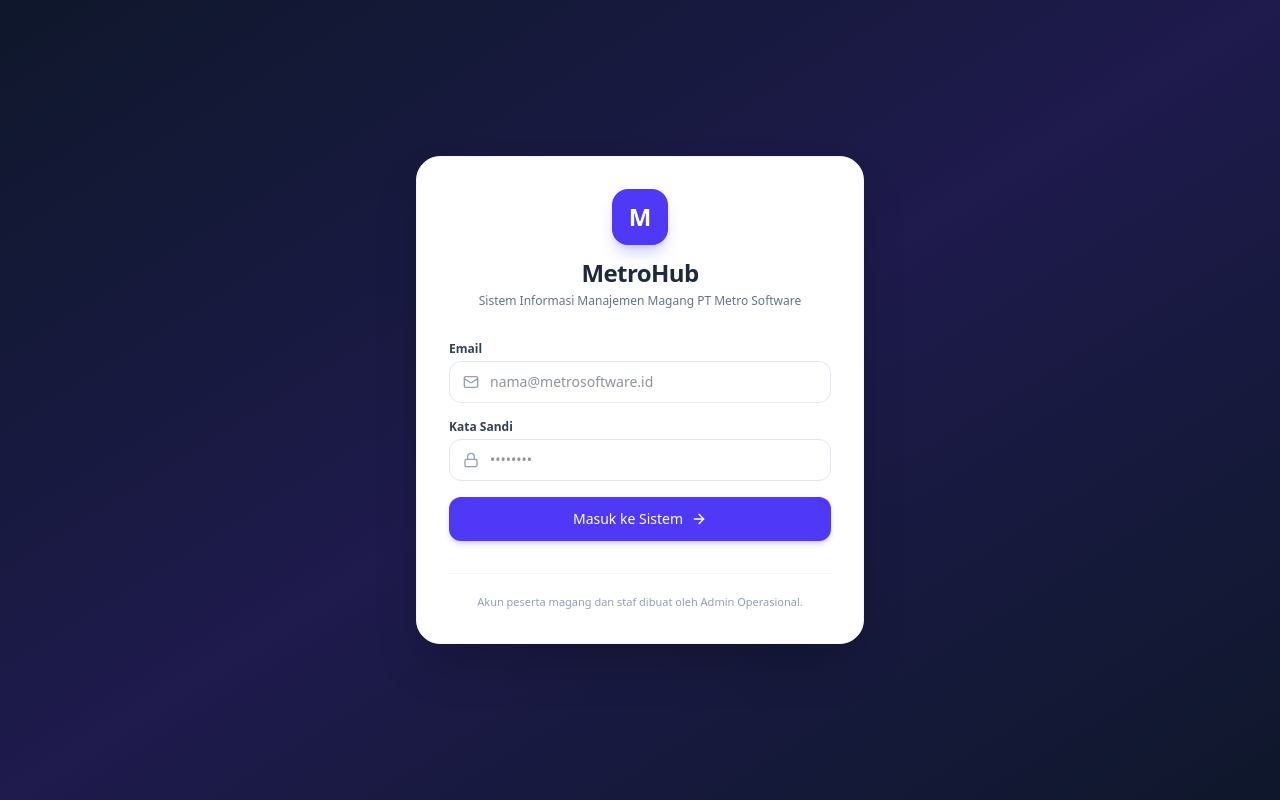
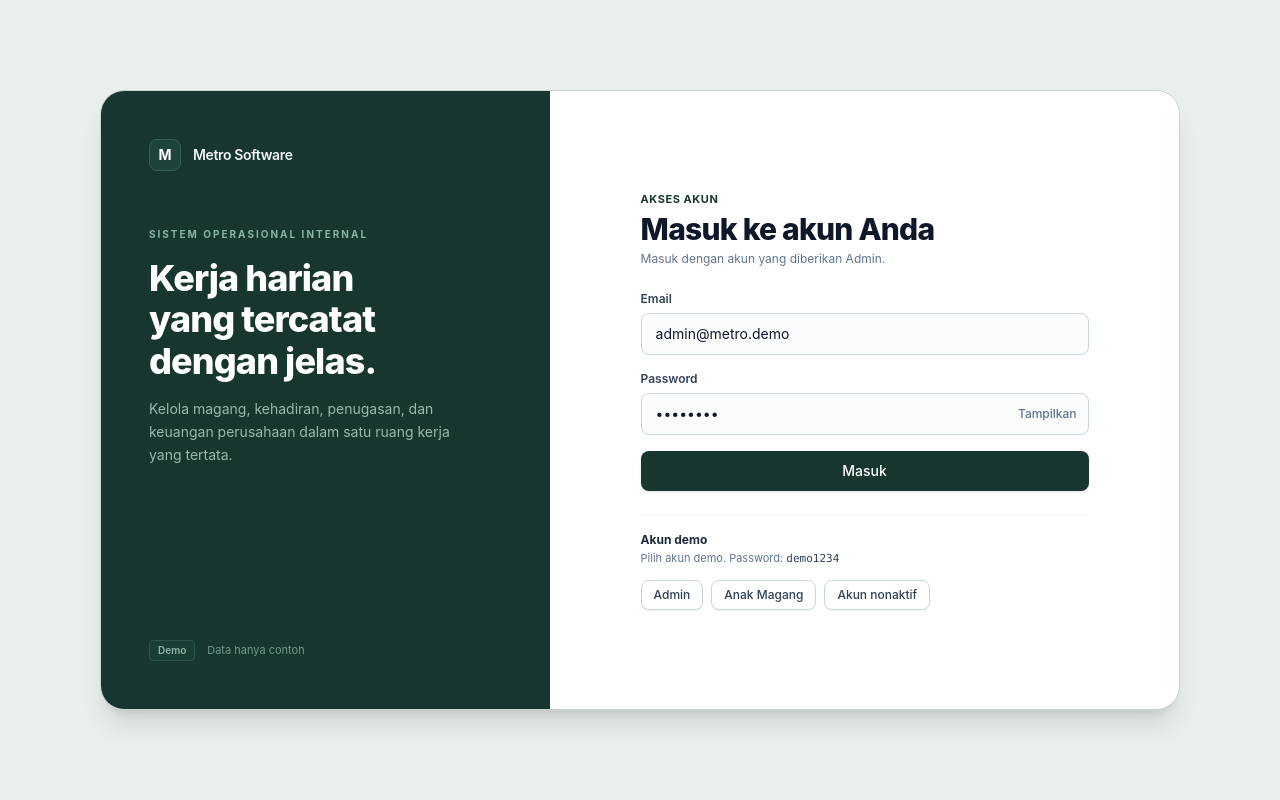
Before and after one commit to Ferdian-R/fe-metrohub, a React (Vite) app: page /login in a window 1280 px wide. Built offline with nearby package versions, Linux system fonts and the light colour scheme; no server answers.

Commit message:
feat(auth): implementasi halaman login C-01 sesuai desain Figma Metro Software

```diff
--- a/src/modules/core/pages/LoginPage.jsx
+++ b/src/modules/core/pages/LoginPage.jsx
@@ -1,15 +1,22 @@
 import React, { useState } from 'react';
 import { useNavigate } from 'react-router-dom';
 import { useAuth } from '../../../context/AuthContext';
-import { Building2, Lock, Mail, ArrowRight, AlertCircle } from 'lucide-react';
+import { AlertCircle } from 'lucide-react';
 
 export const LoginPage = () => {
-  const [email, setEmail] = useState('');
-  const [password, setPassword] = useState('');
+  const [email, setEmail] = useState('admin@metro.demo');
+  const [password, setPassword] = useState('demo1234');
+  const [showPassword, setShowPassword] = useState(false);
   const [error, setError] = useState('');
   const [loading, setLoading] = useState(false);
   const { login } = useAuth();
   const navigate = useNavigate();
+
+  const handleSelectDemo = (demoEmail, demoRole) => {
+    setEmail(demoEmail);
+    setPassword('demo1234');
+    setError('');
+  };
 
   const handleSubmit = async (e) => {
     e.preventDefault();
@@ -26,76 +33,160 @@ export const LoginPage = () => {
         }
       }
     } catch (err) {
-      // PRD CR-01: Pesan tanpa menyebut bagian mana yang salah
-      setError(err.message || 'Email atau kata sandi tidak valid.');
+      // Sesuai PRD CR-01: Pesan tanpa menyebut bagian mana yang salah
+      setError(err.message || 'Email atau password salah.');
     } finally {
       setLoading(false);
     }
   };
 
   return (
-    <div className="min-h-screen bg-gradient-to-br from-slate-900 via-indigo-950 to-slate-900 flex items-center justify-center p-4">
-      <div className="w-full max-w-md bg-white rounded-3xl shadow-2xl p-8 border border-slate-100">
-        <div className="flex flex-col items-center mb-8">
-          <div className="w-14 h-14 rounded-2xl bg-indigo-600 text-white flex items-center justify-center font-bold text-2xl shadow-lg shadow-indigo-500/30 mb-3">
+    <div className="min-h-screen bg-[#eaefed] flex items-center justify-center p-4 md:p-8 font-sans">
+      {/* 1280x720 Ratio Desktop Card Container */}
+      <div className="w-full max-w-[1080px] bg-white rounded-2xl md:rounded-3xl shadow-xl border border-[#c9d5d0] overflow-hidden grid grid-cols-1 md:grid-cols-12 min-h-[620px]">
+        {/* Sisi Kiri: Branding & Pesan (Deep Forest Green) */}
+        <div className="md:col-span-5 bg-[#17362f] text-white p-8 md:p-12 flex flex-col justify-between relative overflow-hidden">
+          {/* Subtle inner grid/glow accent */}
+          <div className="space-y-10">
+            {/* Logo */}
+            <div className="flex items-center gap-3">
+              <div className="w-8 h-8 rounded-lg border border-[#3b5f56] bg-[#1d433b] flex items-center justify-center font-bold text-sm text-white shadow-xs">
                 M
               </div>
-          <h1 className="text-2xl font-bold text-slate-800 tracking-tight">MetroHub</h1>
-          <p className="text-xs text-slate-500 mt-1">Sistem Informasi Manajemen Magang PT Metro Software</p>
+              <span className="font-semibold text-sm tracking-tight text-slate-100">
+                Metro Software
+              </span>
             </div>
 
+            {/* Headline Section */}
+            <div className="pt-4">
+              <p className="text-[10px] tracking-[0.2em] font-bold text-[#89b4a6] uppercase mb-4">
+                Sistem Operasional Internal
+              </p>
+              <h1 className="text-3xl md:text-4xl font-extrabold text-white tracking-tight leading-[1.15]">
+                Kerja harian <br />
+                yang tercatat <br />
+                dengan jelas.
+              </h1>
+              <p className="text-xs md:text-sm text-[#9bb8ad] mt-4 leading-relaxed max-w-xs">
+                Kelola magang, kehadiran, penugasan, dan keuangan perusahaan dalam satu ruang kerja yang tertata.
+              </p>
+            </div>
+          </div>
+
+          {/* Footer Card */}
+          <div className="pt-10 flex items-center gap-3 text-[11px] text-[#71988b]">
+            <span className="px-2 py-0.5 rounded border border-[#2b5349] bg-[#1a3e36] text-[10px] font-semibold text-[#8eb8aa]">
+              Demo
+            </span>
+            <span>Data hanya contoh</span>
+          </div>
+        </div>
+
+        {/* Sisi Kanan: Form Login */}
+        <div className="md:col-span-7 bg-[#fafbfc] md:bg-white p-8 md:p-14 flex flex-col justify-center">
+          <div className="max-w-md w-full mx-auto space-y-6">
+            {/* Header Form */}
+            <div>
+              <p className="text-[11px] tracking-wider font-bold text-[#17362f] uppercase mb-1">
+                Akses Akun
+              </p>
+              <h2 className="text-2xl md:text-3xl font-extrabold text-slate-900 tracking-tight">
+                Masuk ke akun Anda
+              </h2>
+              <p className="text-xs text-slate-500 mt-1">
+                Masuk dengan akun yang diberikan Admin.
+              </p>
+            </div>
+
+            {/* Alert Error */}
             {error && (
-          <div className="mb-5 p-3 rounded-xl bg-rose-50 border border-rose-200 text-rose-700 text-xs flex items-center gap-2">
+              <div className="p-3.5 rounded-xl bg-rose-50 border border-rose-200 text-rose-700 text-xs flex items-center gap-2">
                 <AlertCircle className="w-4 h-4 shrink-0 text-rose-500" />
                 <span>{error}</span>
               </div>
             )}
 
+            {/* Form */}
             <form onSubmit={handleSubmit} className="space-y-4">
               <div>
-            <label className="block text-xs font-semibold text-slate-700 mb-1">Email</label>
-            <div className="relative">
-              <Mail className="w-4 h-4 text-slate-400 absolute left-3.5 top-1/2 -translate-y-1/2" />
+                <label className="block text-xs font-semibold text-slate-700 mb-1.5">
+                  Email
+                </label>
                 <input
                   type="email"
                   required
                   value={email}
                   onChange={(e) => setEmail(e.target.value)}
-                placeholder="nama@metrosoftware.id"
-                className="w-full pl-10 pr-4 py-2.5 rounded-xl border border-slate-200 text-sm focus:outline-none focus:ring-2 focus:ring-indigo-500/20 focus:border-indigo-600 transition"
+                  placeholder="admin@metro.demo"
+                  className="w-full px-3.5 py-2.5 rounded-lg border border-slate-300 bg-[#fbfcfc] text-sm text-slate-900 focus:outline-none focus:ring-2 focus:ring-[#17362f]/20 focus:border-[#17362f] transition"
                 />
-            </div>
               </div>
 
               <div>
-            <label className="block text-xs font-semibold text-slate-700 mb-1">Kata Sandi</label>
+                <label className="block text-xs font-semibold text-slate-700 mb-1.5">
+                  Password
+                </label>
                 <div className="relative">
-              <Lock className="w-4 h-4 text-slate-400 absolute left-3.5 top-1/2 -translate-y-1/2" />
                   <input
-                type="password"
+                    type={showPassword ? 'text' : 'password'}
                     required
                     value={password}
                     onChange={(e) => setPassword(e.target.value)}
                     placeholder="••••••••"
-                className="w-full pl-10 pr-4 py-2.5 rounded-xl border border-slate-200 text-sm focus:outline-none focus:ring-2 focus:ring-indigo-500/20 focus:border-indigo-600 transition"
+                    className="w-full px-3.5 py-2.5 pr-20 rounded-lg border border-slate-300 bg-[#fbfcfc] text-sm text-slate-900 focus:outline-none focus:ring-2 focus:ring-[#17362f]/20 focus:border-[#17362f] transition"
                   />
+                  <button
+                    type="button"
+                    onClick={() => setShowPassword(!showPassword)}
+                    className="absolute right-3 top-1/2 -translate-y-1/2 text-xs font-medium text-slate-500 hover:text-slate-800 transition select-none"
+                  >
+                    {showPassword ? 'Sembunyikan' : 'Tampilkan'}
+                  </button>
                 </div>
               </div>
 
               <button
                 type="submit"
                 disabled={loading}
-            className="w-full py-3 mt-2 bg-indigo-600 hover:bg-indigo-700 disabled:bg-indigo-400 text-white font-medium text-sm rounded-xl shadow-md shadow-indigo-600/20 flex items-center justify-center gap-2 transition active:scale-[0.99]"
+                className="w-full py-2.5 px-4 bg-[#17362f] hover:bg-[#112a24] active:scale-[0.99] disabled:bg-slate-400 text-white font-medium text-sm rounded-lg shadow-sm transition"
               >
-            {loading ? 'Memproses...' : 'Masuk ke Sistem'}
-            {!loading && <ArrowRight className="w-4 h-4" />}
+                {loading ? 'Memproses...' : 'Masuk'}
               </button>
             </form>
 
-        <div className="mt-8 text-center border-t border-slate-100 pt-5">
-          <p className="text-[11px] text-slate-400">
-            Akun peserta magang dan staf dibuat oleh Admin Operasional.
+            {/* Akun Demo Pills */}
+            <div className="pt-4 border-t border-slate-100">
+              <p className="text-xs font-bold text-slate-800">Akun demo</p>
+              <p className="text-[11px] text-slate-500 mt-0.5 mb-3">
+                Pilih akun demo. Password: <span className="font-mono text-slate-700">demo1234</span>
               </p>
+
+              <div className="flex flex-wrap items-center gap-2">
+                <button
+                  type="button"
+                  onClick={() => handleSelectDemo('admin@metro.demo', 'Admin')}
+                  className="px-3 py-1.5 rounded-lg border border-slate-300 hover:border-slate-500 bg-white hover:bg-slate-50 text-slate-700 text-xs font-medium transition shadow-2xs"
+                >
+                  Admin
+                </button>
+                <button
+                  type="button"
+                  onClick={() => handleSelectDemo('magang@metro.demo', 'Anak Magang')}
+                  className="px-3 py-1.5 rounded-lg border border-slate-300 hover:border-slate-500 bg-white hover:bg-slate-50 text-slate-700 text-xs font-medium transition shadow-2xs"
+                >
+                  Anak Magang
+                </button>
+                <button
+                  type="button"
+                  onClick={() => handleSelectDemo('nonaktif@metro.demo', 'Nonaktif')}
+                  className="px-3 py-1.5 rounded-lg border border-slate-300 hover:border-slate-500 bg-white hover:bg-slate-50 text-slate-700 text-xs font-medium transition shadow-2xs"
+                >
+                  Akun nonaktif
+                </button>
+              </div>
+            </div>
+          </div>
         </div>
       </div>
     </div>
```
Lines whose indentation alone changed are shown as unchanged.
